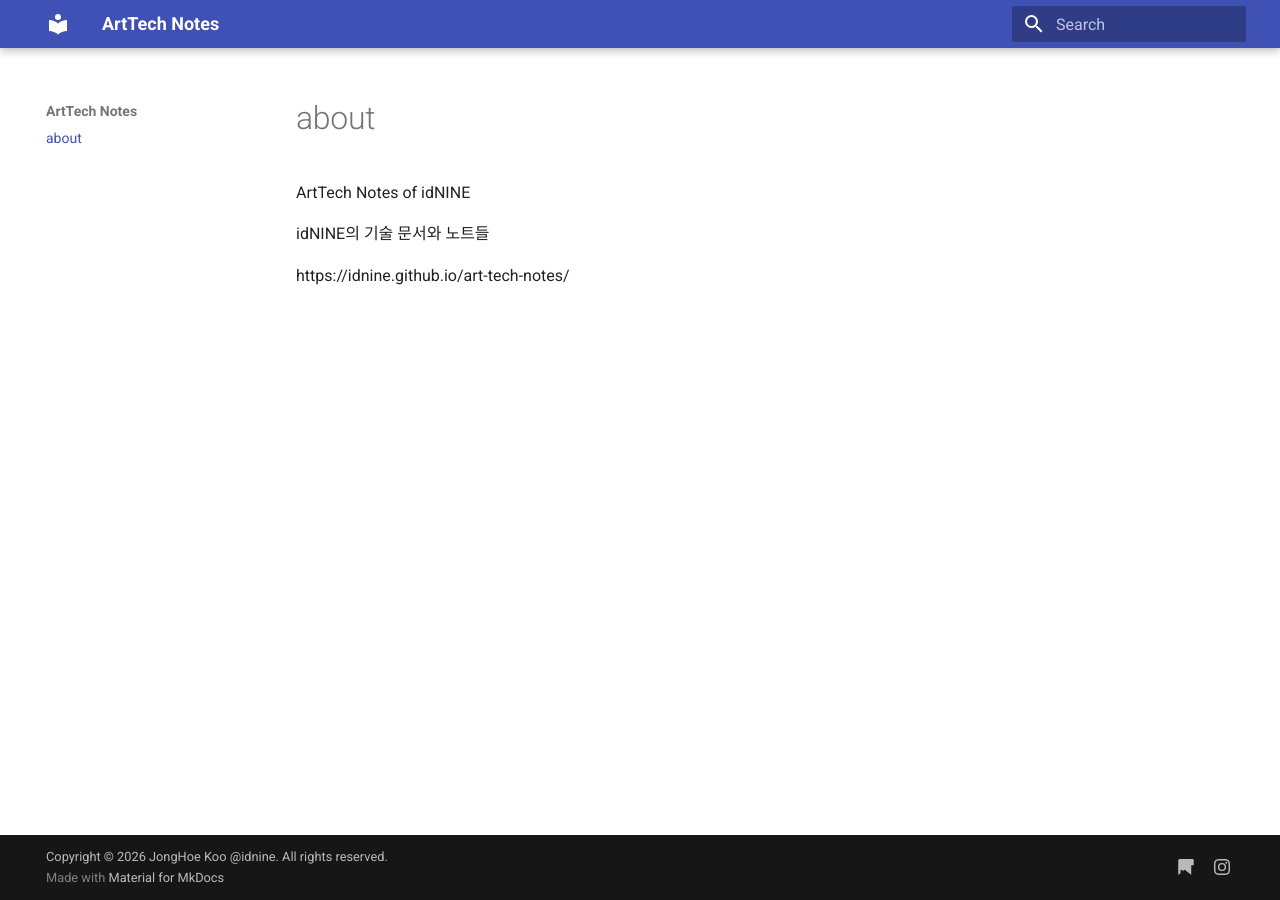
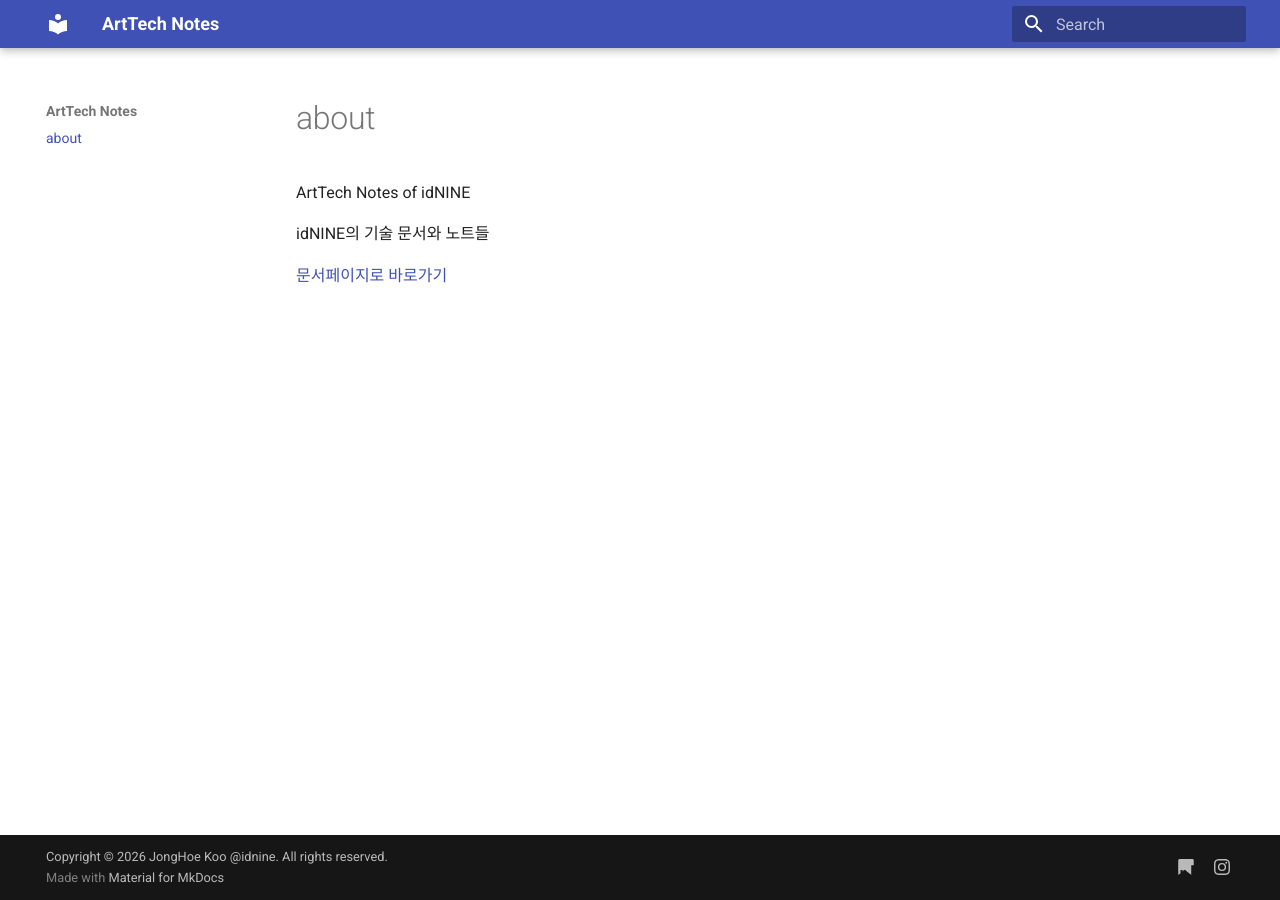
Before and after one commit to idnine/ArtTechNotes, an MkDocs documentation site: the page built from docs/index.md, in a window 1280 px wide. Built offline with MkDocs 1.6.1 and Material for MkDocs 9.7.7, drawn with Linux system fonts in a browser that asks for light colours.

Commit message:
인덱스 수정

```diff
--- a/docs/index.md
+++ b/docs/index.md
@@ -4,4 +4,4 @@ ArtTech Notes of idNINE
 
 idNINE의 기술 문서와 노트들
 
-https://idnine.github.io/art-tech-notes/
+[문서페이지로 바로가기](https://idnine.github.io/ArtTechNotes)
```
Also changed, not shown: docs/README.md (+1 -1 lines), 1 other file.
